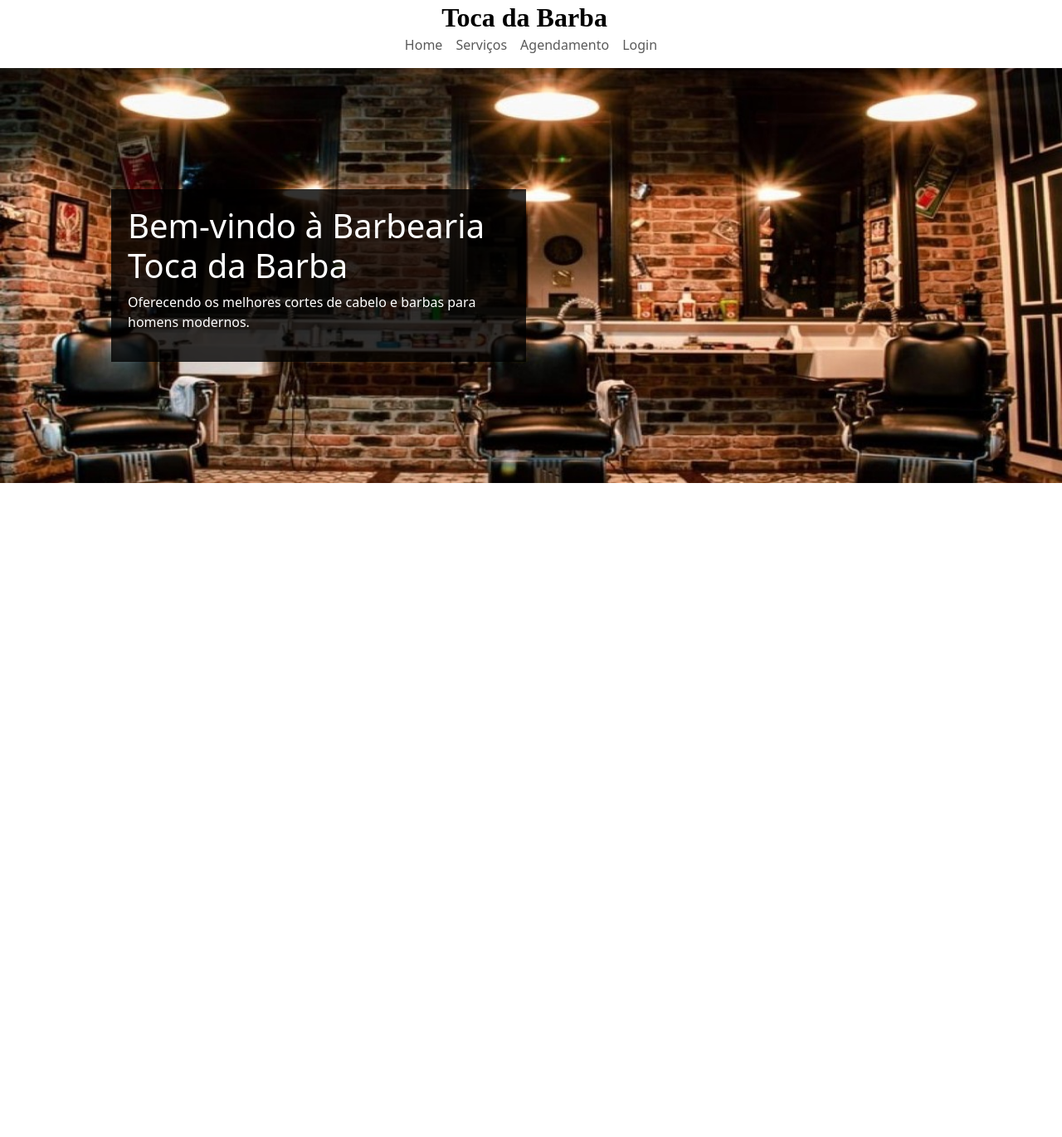
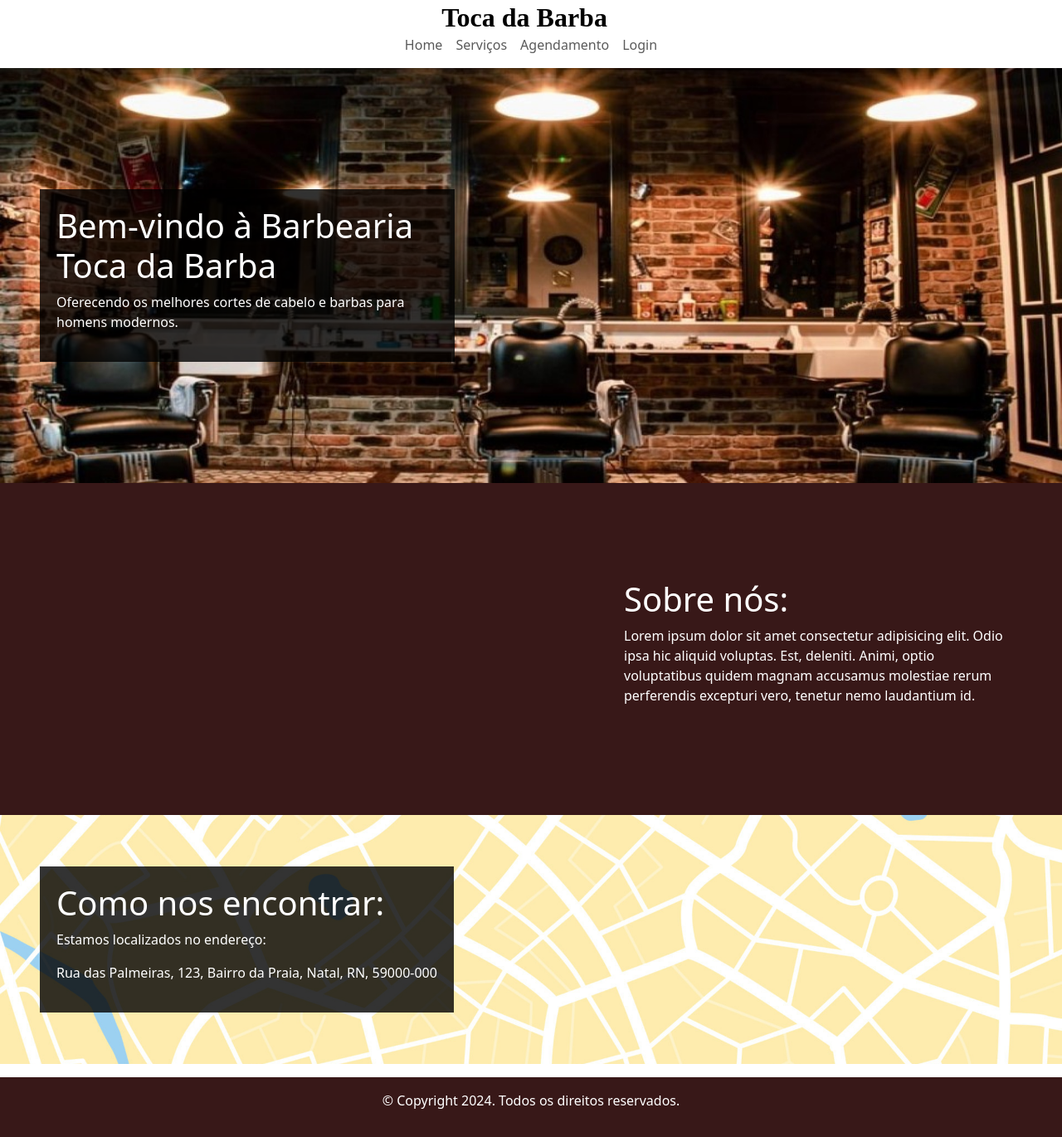
Before and after one commit to DIM0125/barber-front, a Vue app: page / in a window 1280 px wide. Shown: the whole page at 83% size. Before the commit the page ends 800 px from the top, so only its background shows below. Built offline with nearby package versions, Linux system fonts and the light colour scheme.

Commit message:
Ajustes CSS

```diff
--- a/src/App.vue
+++ b/src/App.vue
@@ -10,6 +10,9 @@ import NavMenu from './components/NavMenu.vue'
       <component :is="Component" />
     </transition>
   </RouterView>
+  <div class="footer justify-content-center align-items-center py-3 my-3 container-fluid">
+    <p>© Copyright 2024. Todos os direitos reservados.</p>
+  </div>
 </template>
 
 <style scoped>
@@ -22,4 +25,13 @@ import NavMenu from './components/NavMenu.vue'
 .fade-leave-to {
   opacity: 0;
 }
+
+.footer {
+  background-color: #381818;
+  color: white;
+  text-align: center;
+  position: absolute;
+  bottom: 100;
+  margin-top: auto;
+}
 </style>
--- a/src/views/AgendamentoView.vue
+++ b/src/views/AgendamentoView.vue
@@ -29,7 +29,7 @@
           <label for="horario">Horário:</label>
           <input type="time" class="form-control" id="horario" required>
         </div>
-        <button type="submit" class="btn btn-primary">Agendar</button>
+        <button type="submit" class="btn btn-warning my-3">Agendar</button>
       </form>
     </div>
   </div>
--- a/src/views/HomeView.vue
+++ b/src/views/HomeView.vue
@@ -1,19 +1,41 @@
 <script setup></script>
 
 <template>
-  <div class="hero-section">
-    <div class="hero-content d-flex justify-content-start">
-      <div class="col">
-        <h1>Bem-vindo à Barbearia Toca da Barba</h1>
-        <p>Oferecendo os melhores cortes de cabelo e barbas para homens modernos.</p>
+  <div>
+    <div class="d-flex align-items-center hero1">
+      <div class="hero1-content mx-2 mx-md-5">
+        <div class="col">
+          <h1>Bem-vindo à Barbearia Toca da Barba</h1>
+          <p>Oferecendo os melhores cortes de cabelo e barbas para homens modernos.</p>
+        </div>
       </div>
     </div>
+
+    <div class="d-flex align-items-center justify-content-end hero2">
+      <div class="hero2-content mx-2 mx-md-5 hero2-content col-12 col-md-5">
+        <h1>Sobre nós:</h1>
+        <p>Lorem ipsum dolor sit amet consectetur adipisicing elit. Odio ipsa hic aliquid voluptas. Est, deleniti.
+          Animi, optio voluptatibus quidem magnam accusamus molestiae rerum perferendis excepturi vero, tenetur nemo
+          laudantium id.</p>
+      </div>
+    </div>
+
+    <div class="d-flex align-items-center hero3">
+      <div class="hero1-content mx-2 mx-md-5">
+        <div class="col">
+          <h1>Como nos encontrar:</h1>
+          <p>Estamos localizados no endereço: </p>
+          <p>Rua das Palmeiras, 123, Bairro da Praia, Natal, RN, 59000-000</p>
+        </div>
+      </div>
+    </div>
+
   </div>
 
 </template>
 
 <style scoped>
-.hero-section {
+.hero1 {
   position: relative;
   overflow: hidden;
   height: 500px;
@@ -21,26 +43,37 @@
   background-size: cover;
   background-position: center;
   color: #fff;
-  text-align: left;
 }
 
-.hero-content {
-  position: absolute;
-  top: 50%;
-  left: 30%;
-  transform: translate(-50%, -50%);
+.hero2 {
+  position: relative;
+  background-color: #381818;
+  min-height: 400px;
+  color: #fff;
+}
+
+.hero3 {
+  position: relative;
+  overflow: hidden;
+  height: 300px;
+  background-image: url('/map.jpg');
+  background-size: cover;
+  background-position: center;
+  color: #fff;
+}
+
+.hero1-content {
   max-width: 500px;
   padding: 20px;
   background-color: rgba(0, 0, 0, 0.8);
 }
 
-.info-section {
-  margin-bottom: 50px;
+.hero2-content {
+  padding: 20px;
+  max-width: 500px;
 }
 
-.info-section-left img,
-.info-section-right img {
-  max-width: 300px;
-  height: auto;
+.hero-image {
+  max-width: fit-content;
 }
 </style>
--- a/src/views/LoginView.vue
+++ b/src/views/LoginView.vue
@@ -11,7 +11,7 @@
           <label for="senha">Senha:</label>
           <input type="password" class="form-control" id="senha" placeholder="Digite sua senha" required>
         </div>
-        <button type="submit" class="btn btn-primary">Entrar</button>
+        <button type="submit" class="btn btn-warning my-3">Entrar</button>
       </form>
     </div>
   </div>
--- a/src/views/ServicosView.vue
+++ b/src/views/ServicosView.vue
@@ -12,7 +12,7 @@
             <div class="card-body">
               <h5 class="card-title">Corte de Cabelo</h5>
               <p class="card-text">Descrição do serviço.</p>
-              <a href="#" class="btn btn-primary">Agendar</a>
+              <a href="#" class="btn btn-warning">Agendar</a>
             </div>
           </div>
         </div>
@@ -26,7 +26,7 @@
             <div class="card-body">
               <h5 class="card-title">Barba</h5>
               <p class="card-text">Descrição do serviço.</p>
-              <a href="#" class="btn btn-primary">Agendar</a>
+              <a href="#" class="btn btn-warning">Agendar</a>
             </div>
           </div>
         </div>
@@ -41,7 +41,7 @@
             <div class="card-body">
               <h5 class="card-title">Pacote Completo</h5>
               <p class="card-text">Descrição do serviço.</p>
-              <a href="#" class="btn btn-primary">Agendar</a>
+              <a href="#" class="btn btn-warning">Agendar</a>
             </div>
           </div>
         </div>
@@ -54,7 +54,7 @@
             <div class="card-body">
               <h5 class="card-title">Pacote Completo</h5>
               <p class="card-text">Descrição do serviço.</p>
-              <a href="#" class="btn btn-primary">Agendar</a>
+              <a href="#" class="btn btn-warning">Agendar</a>
             </div>
           </div>
         </div>
@@ -67,7 +67,7 @@
             <div class="card-body">
               <h5 class="card-title">Pacote Completo</h5>
               <p class="card-text">Descrição do serviço.</p>
-              <a href="#" class="btn btn-primary">Agendar</a>
+              <a href="#" class="btn btn-warning">Agendar</a>
             </div>
           </div>
         </div>
@@ -80,7 +80,7 @@
             <div class="card-body">
               <h5 class="card-title">Pacote Completo</h5>
               <p class="card-text">Descrição do serviço.</p>
-              <a href="#" class="btn btn-primary">Agendar</a>
+              <a href="#" class="btn btn-warning">Agendar</a>
             </div>
           </div>
         </div>
```
Also changed, not shown: src/views/DashboardView.vue (added, +12 -0 lines), public/about-us-team.svg (added), public/map.jpg (added).
